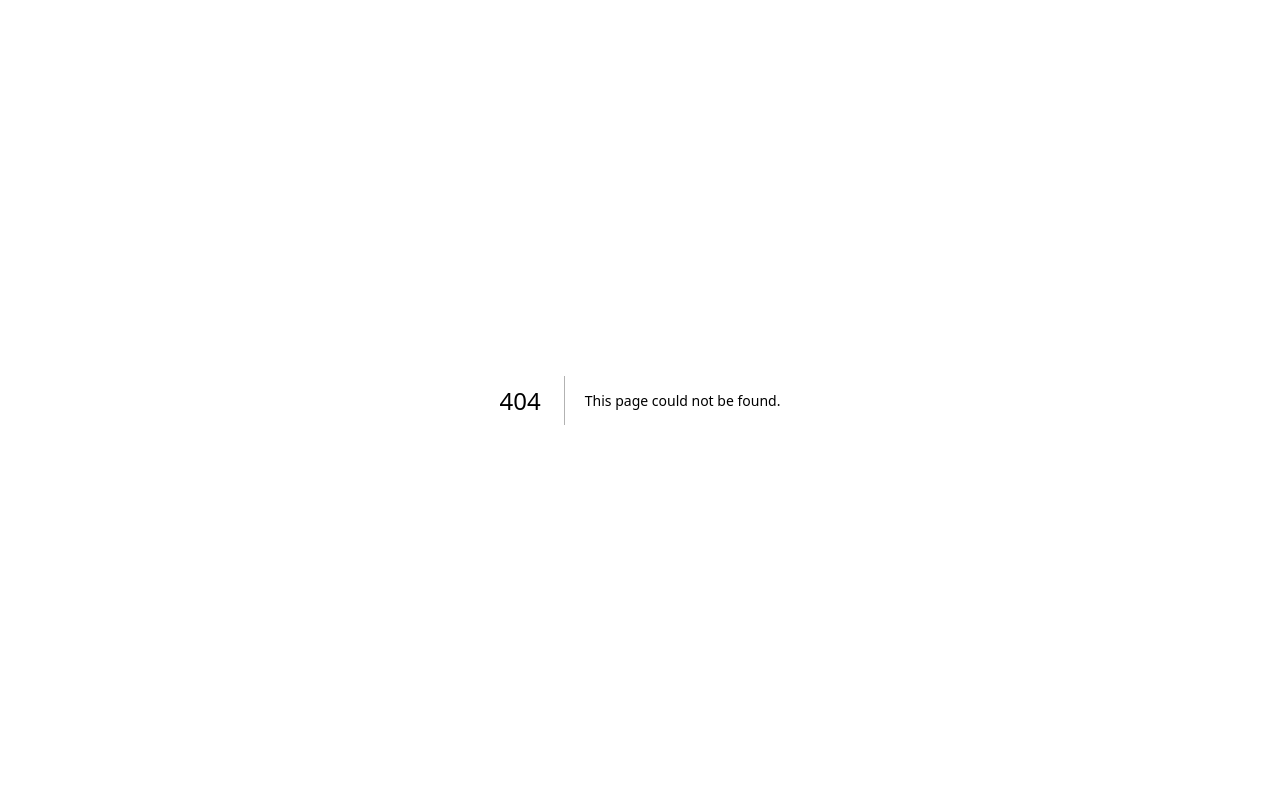
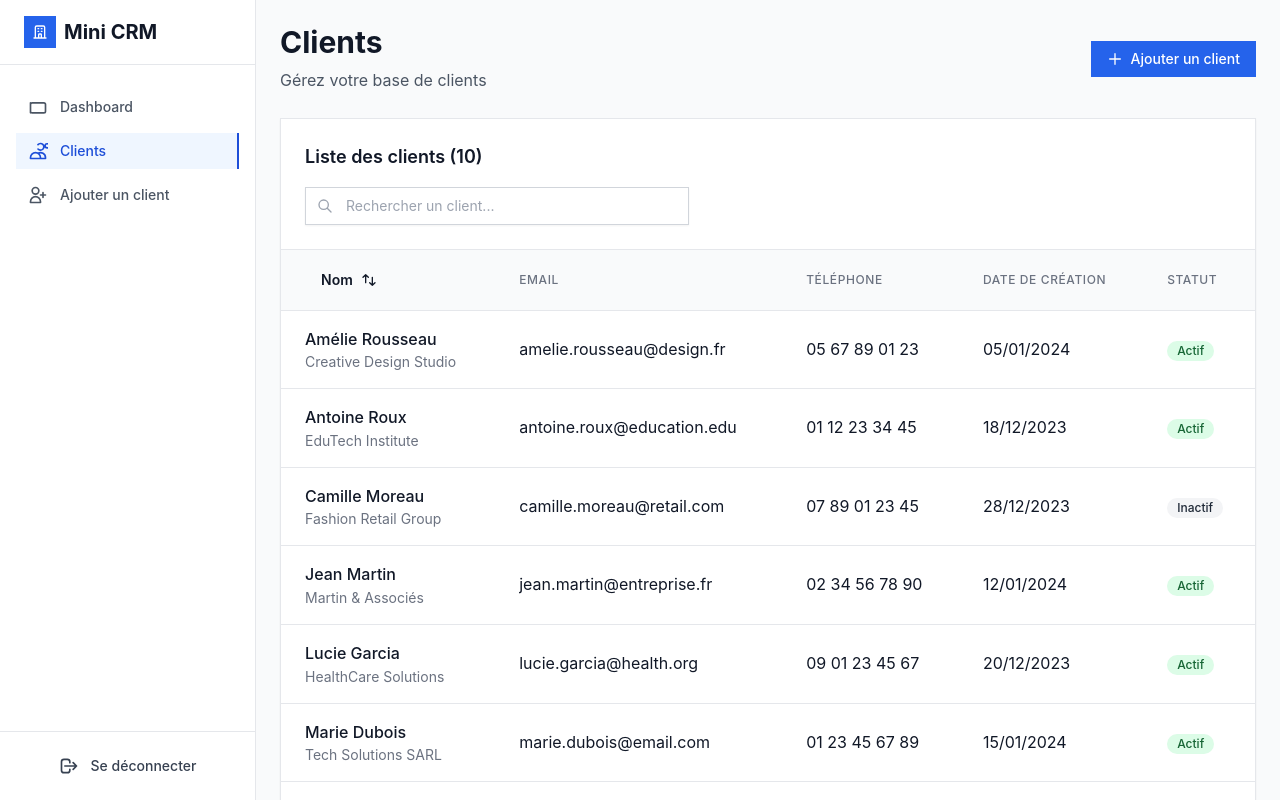
Before and after one commit to badie16/LinkCRM, a Next.js app: page /dashboard/clients in a window 1280 px wide. Before the commit this address had no page. Built offline with nearby package versions, Linux system fonts and the light colour scheme.

Commit message:
feat: create Clients page and ClientTable component for client management

```diff
--- /dev/null
+++ b/app/dashboard/clients/page.tsx
@@ -0,0 +1,28 @@
+"use client"
+
+import Link from "next/link"
+import { Button } from "@/components/ui/Button"
+import { ClientTable } from "@/components/ClientTable"
+
+export default function ClientsPage() {
+  return (
+    <div className="p-6">
+      <div className="flex justify-between items-center mb-6">
+        <div>
+          <h1 className="text-3xl font-bold text-gray-900">Clients</h1>
+          <p className="text-gray-600 mt-2">Gérez votre base de clients</p>
+        </div>
+        <Link href="/dashboard/clients/add">
+          <Button>
+            <svg className="w-4 h-4 mr-2" fill="none" stroke="currentColor" viewBox="0 0 24 24">
+              <path strokeLinecap="round" strokeLinejoin="round" strokeWidth={2} d="M12 4v16m8-8H4" />
+            </svg>
+            Ajouter un client
+          </Button>
+        </Link>
+      </div>
+
+      <ClientTable />
+    </div>
+  )
+}
--- /dev/null
+++ b/components/ClientTable.tsx
@@ -0,0 +1,141 @@
+"use client"
+
+import { useState, useMemo } from "react"
+import Link from "next/link"
+import { Button } from "@/components/ui/Button"
+import { Input } from "@/components/ui/Input"
+import { Card } from "@/components/ui/Card"
+import { Badge } from "@/components/ui/Badge"
+import { mockClients } from "@/data/mock"
+
+export function ClientTable() {
+  const [searchTerm, setSearchTerm] = useState("")
+  const [sortOrder, setSortOrder] = useState<"asc" | "desc">("asc")
+
+  const filteredAndSortedClients = useMemo(() => {
+    const filtered = mockClients.filter(
+      (client) =>
+        `${client.firstName} ${client.lastName}`.toLowerCase().includes(searchTerm.toLowerCase()) ||
+        client.email.toLowerCase().includes(searchTerm.toLowerCase()) ||
+        client.phone.includes(searchTerm),
+    )
+
+    return filtered.sort((a, b) => {
+      const nameA = `${a.firstName} ${a.lastName}`.toLowerCase()
+      const nameB = `${b.firstName} ${b.lastName}`.toLowerCase()
+
+      if (sortOrder === "asc") {
+        return nameA.localeCompare(nameB)
+      } else {
+        return nameB.localeCompare(nameA)
+      }
+    })
+  }, [searchTerm, sortOrder])
+
+  const toggleSort = () => {
+    setSortOrder(sortOrder === "asc" ? "desc" : "asc")
+  }
+
+  return (
+    <Card className="overflow-hidden">
+      <div className="p-6 border-b border-gray-200">
+        <h3 className="text-lg font-semibold text-gray-900 mb-4">
+          Liste des clients ({filteredAndSortedClients.length})
+        </h3>
+        <div className="flex items-center space-x-2">
+          <div className="relative flex-1 max-w-sm">
+            <svg
+              className="absolute left-3 top-1/2 transform -translate-y-1/2 text-gray-400 w-4 h-4"
+              fill="none"
+              stroke="currentColor"
+              viewBox="0 0 24 24"
+            >
+              <path
+                strokeLinecap="round"
+                strokeLinejoin="round"
+                strokeWidth={2}
+                d="M21 21l-6-6m2-5a7 7 0 11-14 0 7 7 0 0114 0z"
+              />
+            </svg>
+            <Input
+              placeholder="Rechercher un client..."
+              value={searchTerm}
+              onChange={(e) => setSearchTerm(e.target.value)}
+              className="pl-10"
+            />
+          </div>
+        </div>
+      </div>
+
+      <div className="overflow-x-auto">
+        <table className="min-w-full divide-y divide-gray-200">
+          <thead className="bg-gray-50">
+            <tr>
+              <th className="px-6 py-3 text-left">
+                <Button
+                  variant="ghost"
+                  onClick={toggleSort}
+                  className="font-semibold text-gray-900 hover:text-gray-700"
+                >
+                  Nom
+                  <svg className="ml-2 w-4 h-4" fill="none" stroke="currentColor" viewBox="0 0 24 24">
+                    <path
+                      strokeLinecap="round"
+                      strokeLinejoin="round"
+                      strokeWidth={2}
+                      d="M7 16V4m0 0L3 8m4-4l4 4m6 0v12m0 0l4-4m-4 4l-4-4"
+                    />
+                  </svg>
+                </Button>
+              </th>
+              <th className="px-6 py-3 text-left text-xs font-medium text-gray-500 uppercase tracking-wider">Email</th>
+              <th className="px-6 py-3 text-left text-xs font-medium text-gray-500 uppercase tracking-wider">
+                Téléphone
+              </th>
+              <th className="px-6 py-3 text-left text-xs font-medium text-gray-500 uppercase tracking-wider">
+                Date de création
+              </th>
+              <th className="px-6 py-3 text-left text-xs font-medium text-gray-500 uppercase tracking-wider">Statut</th>
+            </tr>
+          </thead>
+          <tbody className="bg-white divide-y divide-gray-200">
+            {filteredAndSortedClients.map((client) => (
+              <tr key={client.id} className="hover:bg-gray-50 cursor-pointer">
+                <td className="px-6 py-4 whitespace-nowrap">
+                  <Link href={`/dashboard/clients/${client.id}`} className="block">
+                    <div className="font-medium text-gray-900">
+                      {client.firstName} {client.lastName}
+                    </div>
+                    <div className="text-sm text-gray-500">{client.company}</div>
+                  </Link>
+                </td>
+                <td className="px-6 py-4 whitespace-nowrap">
+                  <Link href={`/dashboard/clients/${client.id}`} className="block text-gray-900">
+                    {client.email}
+                  </Link>
+                </td>
+                <td className="px-6 py-4 whitespace-nowrap">
+                  <Link href={`/dashboard/clients/${client.id}`} className="block text-gray-900">
+                    {client.phone}
+                  </Link>
+                </td>
+                <td className="px-6 py-4 whitespace-nowrap">
+                  <Link href={`/dashboard/clients/${client.id}`} className="block text-gray-900">
+                    {new Date(client.createdAt).toLocaleDateString("fr-FR")}
+                  </Link>
+                </td>
+                <td className="px-6 py-4 whitespace-nowrap">
+                  <Link href={`/dashboard/clients/${client.id}`} className="block">
+                    <Badge variant={client.status === "active" ? "success" : "secondary"}>
+                      {client.status === "active" ? "Actif" : "Inactif"}
+                    </Badge>
+                  </Link>
+                </td>
+              </tr>
+            ))}
+          </tbody>
+        </table>
+      </div>
+    </Card>
+  )
+}
```
